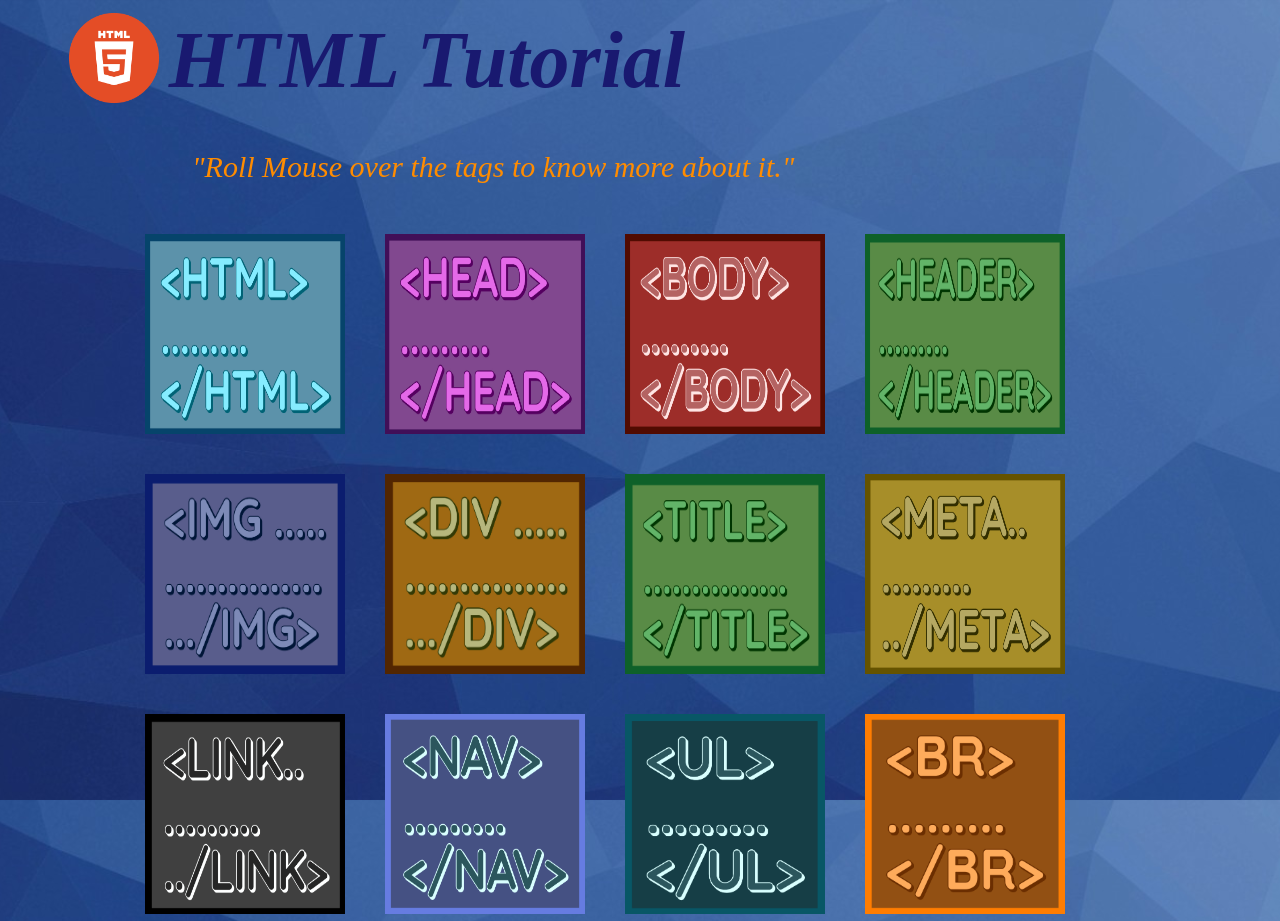
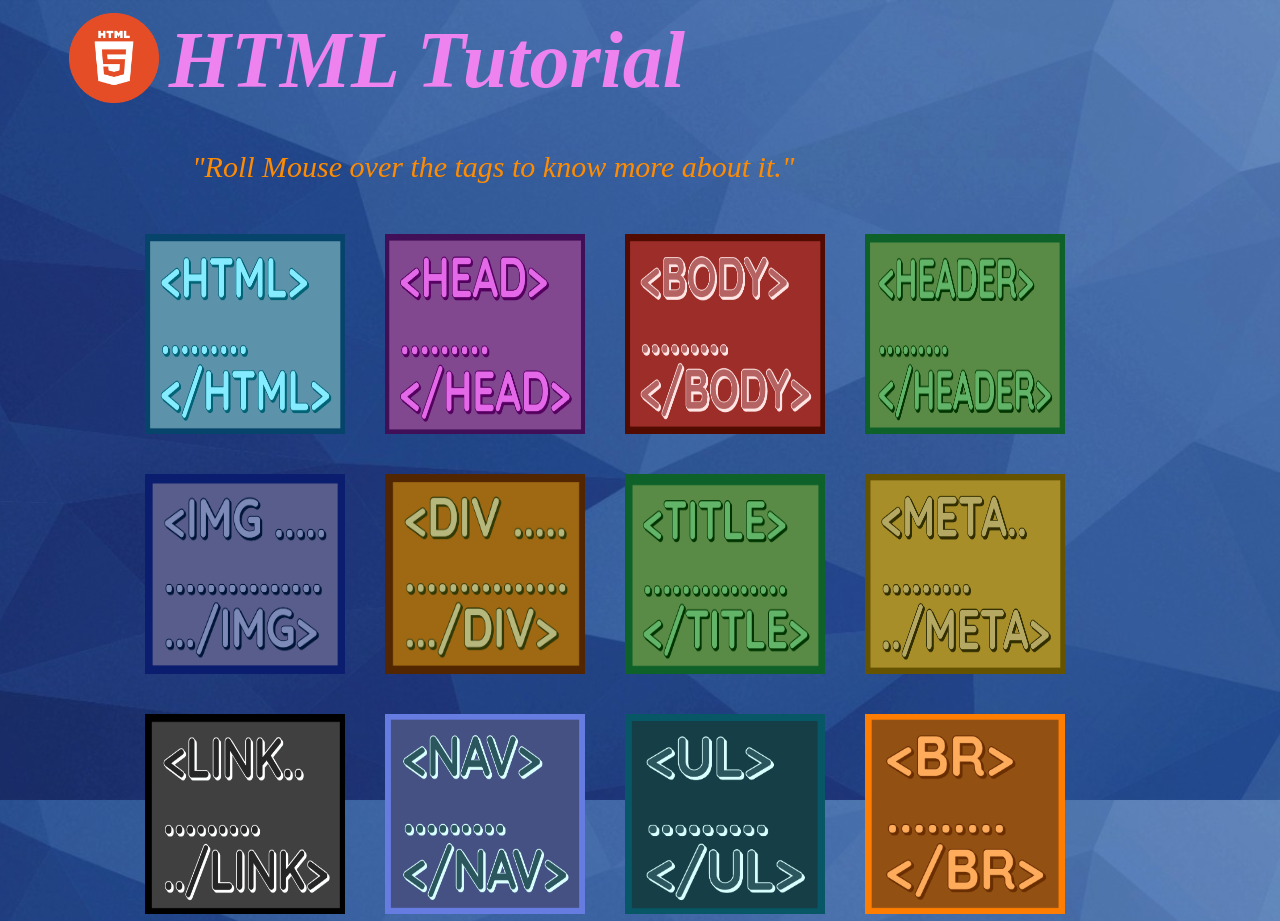
Before and after one commit to NagaSuhas/HTML-Tutorial, a plain HTML site: page index.html in a window 1280 px wide. Shown: the top 921 px of the page. Drawn offline with Linux system fonts and the light colour scheme.

Commit message:
style.css

```diff
--- a/style.css
+++ b/style.css
@@ -26,10 +26,13 @@ header{
     font-size: 40px;
 }
 .heading .logo{
-    color: midnightblue;
     font-family: 'PT Serif', serif;
     font-style: italic;
 }
+.logo{
+    color: violet;
+}
+
 .info{
     width: 70%;
     color: darkorange;
```
